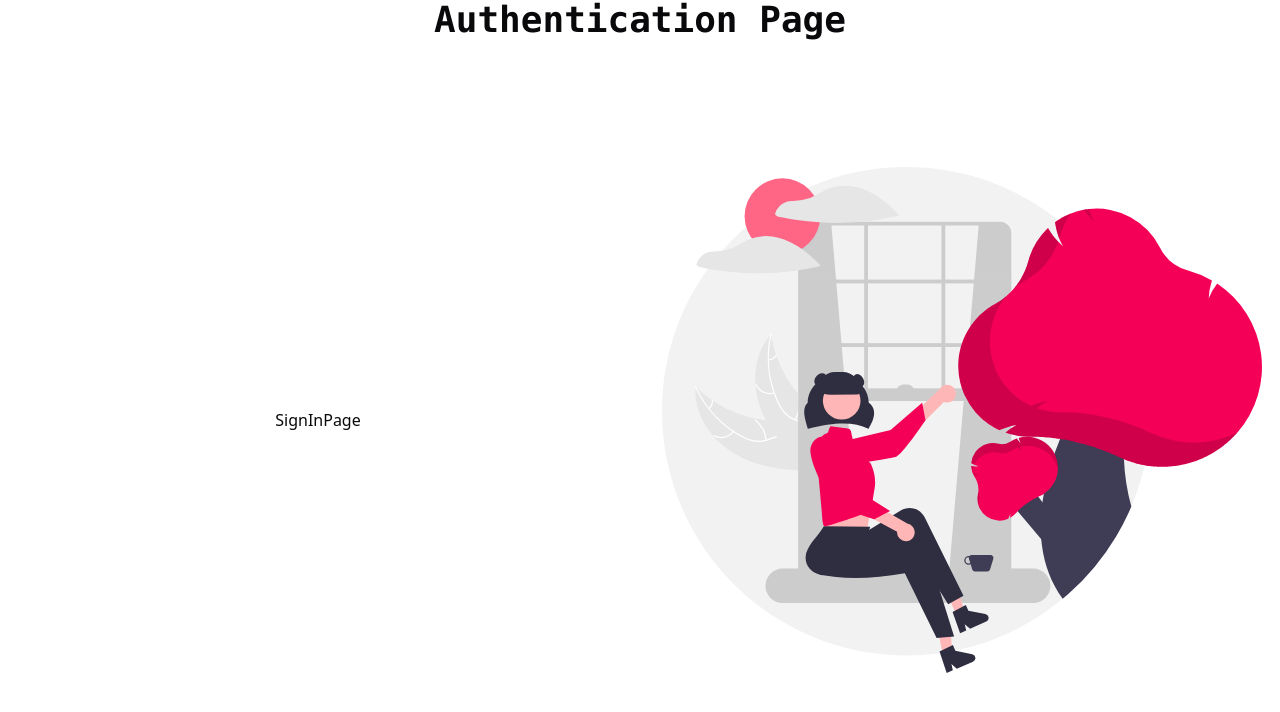
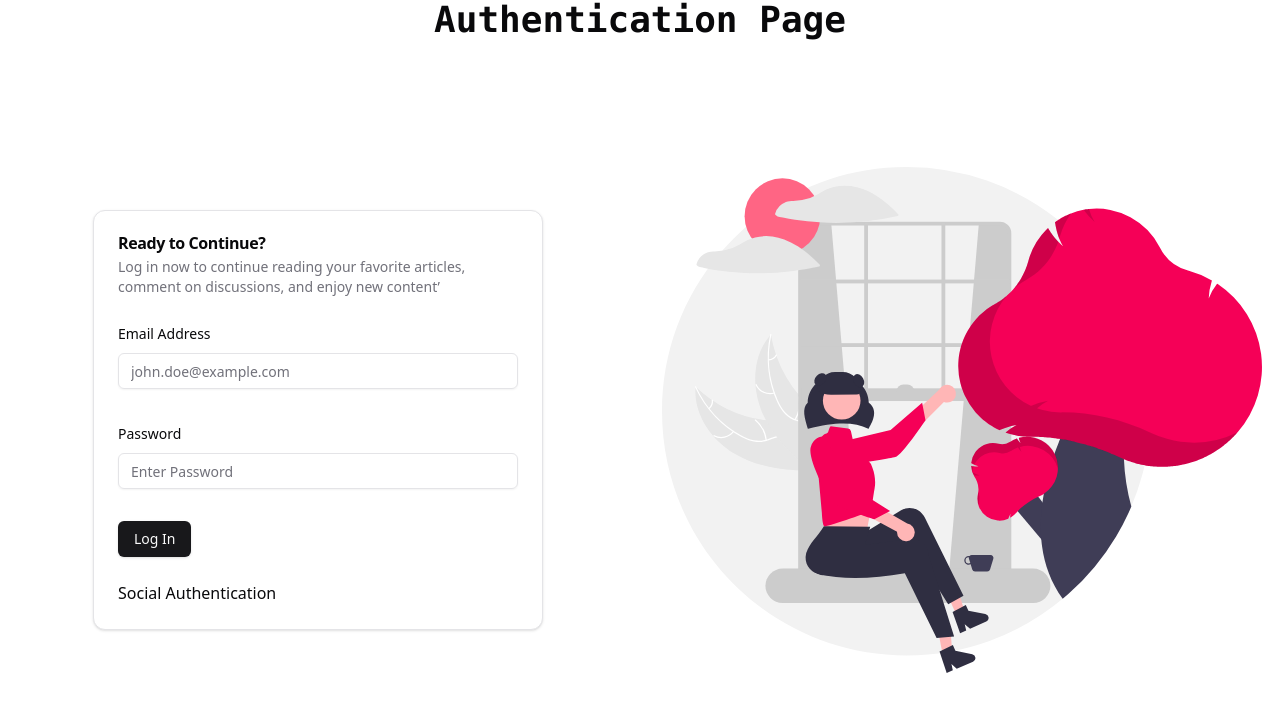
Before and after one commit to eedu7/ByteBlog, a Next.js app in the folder frontend/: page /sign-in in a window 1280 px wide. Shown: the top 712 px of the page. Built offline with nearby package versions, Linux system fonts and the light colour scheme.

Commit message:
MINOR: Added the Card for the SIgnInForm, and added to the page

```diff
--- a/frontend/src/app/(auth)/sign-in/SignInCard.tsx
+++ b/frontend/src/app/(auth)/sign-in/SignInCard.tsx
@@ -1,5 +1,32 @@
+import {
+    Card,
+    CardContent,
+    CardDescription,
+    CardFooter,
+    CardHeader,
+    CardTitle,
+} from "@/components/ui/card";
+
+import SignInForm from "./SignInForm";
+
 const SignInCard = () => {
-    return <div>SignInCard</div>;
+    return (
+        <Card className="w-[450px]">
+            <CardHeader>
+                <CardTitle>Ready to Continue?</CardTitle>
+                <CardDescription>
+                    Log in now to continue reading your favorite articles,
+                    comment on discussions, and enjoy new content&rsquo;
+                </CardDescription>
+            </CardHeader>
+            <CardContent>
+                <SignInForm />
+            </CardContent>
+            <CardFooter>
+                <h1 className="text-center">Social Authentication</h1>
+            </CardFooter>
+        </Card>
+    );
 };
 
 export default SignInCard;
--- a/frontend/src/app/(auth)/sign-in/page.tsx
+++ b/frontend/src/app/(auth)/sign-in/page.tsx
@@ -1,5 +1,7 @@
+import SignInCard from "./SignInCard";
+
 const SignInPage = () => {
-    return <div>SignInPage</div>;
+    return <SignInCard />;
 };
 
 export default SignInPage;
```
